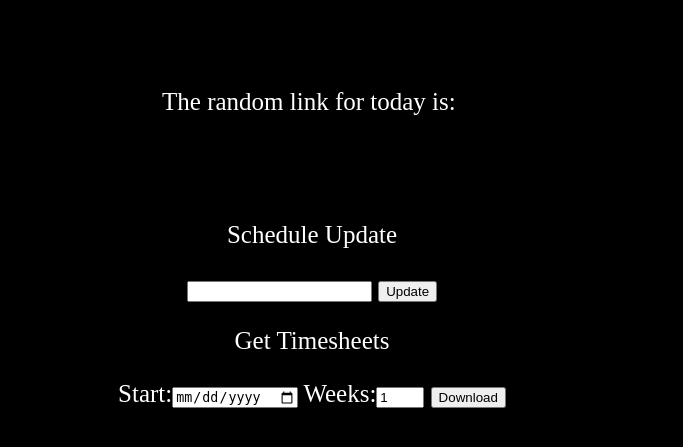
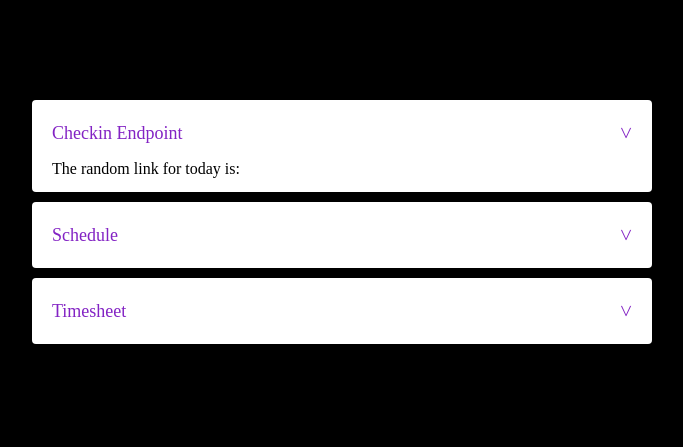
Before and after one commit to Proto007/UTA-Management-System, a Django app: page /6d975d9e9f5e6d5a461ded16097ec288/ in a window 1280 px wide. Shown: the top 447 px of the page, without its empty margins (328-1011 px from the left). Run offline with Django 4.2, Linux system fonts and the light colour scheme; data that the repository does not hold is empty.

Commit message:
feat: added accordion for the adminpage

```diff
--- a/uta_management_system/static/css/adminpage.css
+++ b/uta_management_system/static/css/adminpage.css
@@ -90,3 +90,50 @@ body {
     visibility: visible;
     opacity: 1;
 }
+
+#accordion{
+    margin: 100px auto;
+    width: 600px;
+}
+
+#accordion li{
+    list-style: none;
+    width: 100%;
+    margin-bottom: 10px;
+    background: #fff;
+    padding: 10px;
+    border-radius: 4px;
+}
+
+#accordion li label{
+    padding: 10px;
+    display: flex;
+    align-items: center;
+    justify-content: space-between;
+    font-size: 18px;
+    font-weight: 500;
+    cursor: pointer;
+    color: #8323c4
+}
+
+#accordion li label span{
+    transform: rotate(90deg);
+    font-size: 22px;
+    color: #8323c4;
+}
+
+#accordion label + input[type="radio"]{
+    display:none;
+}
+
+#accordion .accordion-content{
+    padding: 0 10px;
+    line-height: 26px;
+    max-height: 0;
+    overflow: hidden;
+    transition: max-height 0.5s;
+}
+
+#accordion label + input[type="radio"]:checked + .accordion-content{
+    max-height: fit-content;
+}
--- a/uta_management_system/templates/adminpage.html
+++ b/uta_management_system/templates/adminpage.html
@@ -8,9 +8,12 @@
         <script src="https://ajax.googleapis.com/ajax/libs/jquery/3.6.1/jquery.min.js"></script>
         <script src="{% static "script/script.js" %}"></script>
     </head>
-
-    <div class="content">
-        <div class="link">
+    <body>
+        <ul id="accordion">
+            <li>
+                <label for="checkin_endpoint">Checkin Endpoint<span>&#x3e;</span></label>
+                <input type="radio" name="accordion" id="checkin_endpoint" checked>
+                <div class="accordion-content">
                     <body>The random link for today is:
                         <span class="tooltip spoiler" onclick=copy("{{  random_pass  }}") style="cursor: pointer;">
                             {{ random_pass }}
@@ -18,7 +21,11 @@
                         </span>
                     </body>
                 </div>
-        <form method="POST">
+            </li>
+            <li>
+                <label for="schedule">Schedule<span>&#x3e;</span></label>
+                <input type="radio" name="accordion" id="schedule">
+                <form method="POST" class="accordion-content">
                     {% csrf_token %}
                     <p>Schedule Update</p>
                     <input type='url' name='file_link'>
@@ -30,10 +37,18 @@
                             {% endfor %}
                         {% endif %}
                     </div>
+                </form>
+            </li>
+            <li>
+                <label for="timesheet">Timesheet<span>&#x3e;</span></label>
+                <input type="radio" name="accordion" id="timesheet">
+                <form method="POST" class="accordion-content">
                     <p>Get Timesheets</p>
                     <label>Start:<input type="date" name="start_date" required></label>
                     <label>Weeks:<input type="number" value="1" min="0" max="5" name="weeks" required></label>
                     <button type='submit' name="timesheet" value="True">Download</button>
                 </form>
-    </div>
+            </li>
+        </ul>
+    </body>
 </html>
```
Lines whose indentation alone changed are shown as unchanged.
